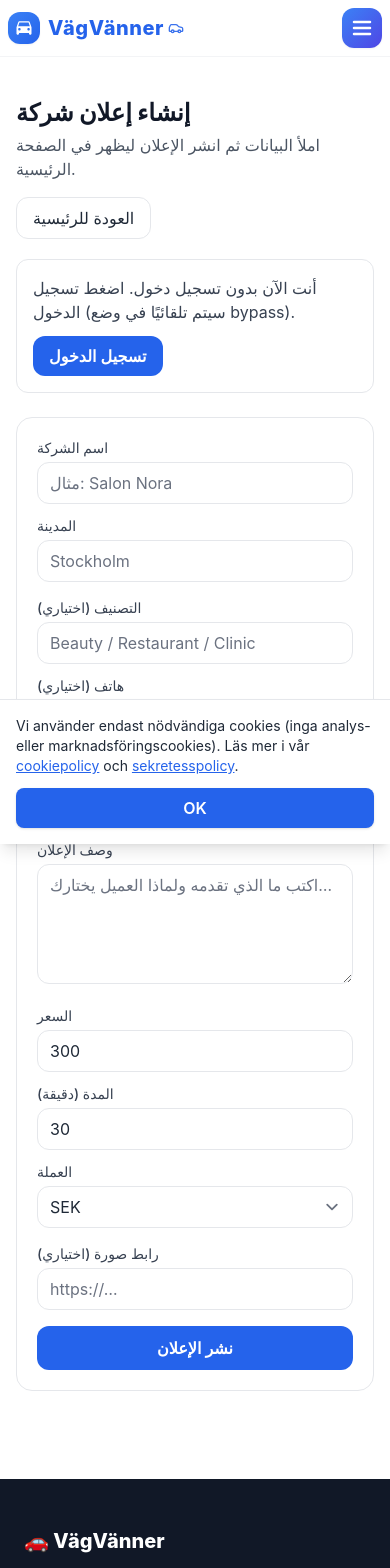
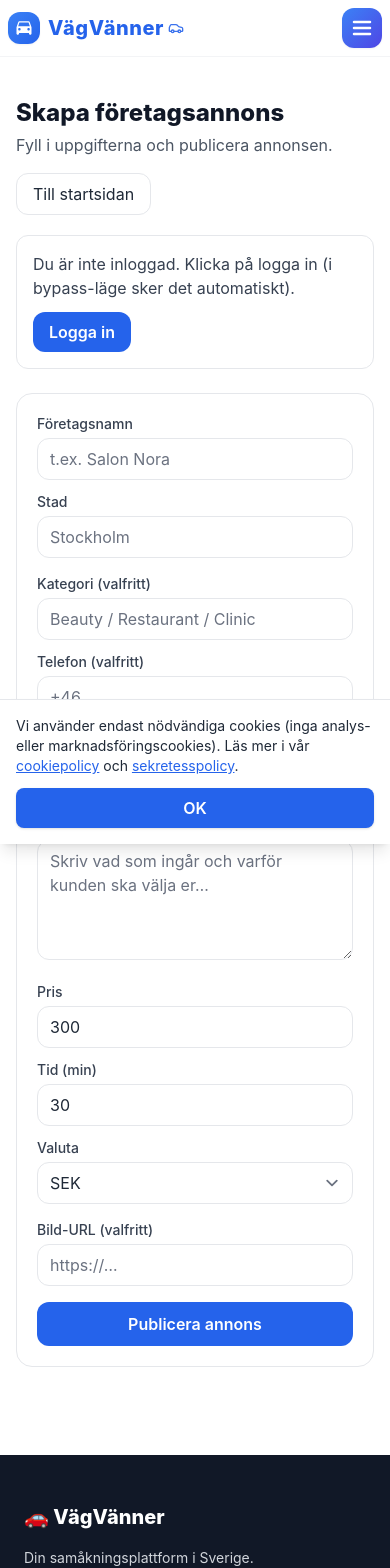
Before and after one commit to codecsverige/foretag, a React (Create React App) app: page /create-ride in a window 390 px wide. Shown: the top 1568 px of the page. Built offline with nearby package versions, Linux system fonts and the light colour scheme; no server answers.

Commit message:
fix: make ads create/home pages Swedish-only
Replaces remaining Arabic UI strings with Swedish on create-ad and home listing cards.

```diff
--- a/src/pages/CreateListing.jsx
+++ b/src/pages/CreateListing.jsx
@@ -9,7 +9,7 @@ export default function CreateListing() {
   const { user } = useAuth();
   const navigate = useNavigate();
 
-  const pageTitle = useMemo(() => "Skapa annons", []);
+  const pageTitle = useMemo(() => "Skapa företagsannons", []);
 
   const [companyName, setCompanyName] = useState("");
   const [city, setCity] = useState("");
@@ -42,9 +42,9 @@ export default function CreateListing() {
       return;
     }
 
-    if (!companyName.trim()) return setErr("اكتب اسم الشركة");
-    if (!city.trim()) return setErr("اكتب المدينة");
-    if (!title.trim()) return setErr("اكتب عنوان الإعلان");
+    if (!companyName.trim()) return setErr("Ange företagsnamn");
+    if (!city.trim()) return setErr("Ange stad");
+    if (!title.trim()) return setErr("Ange annonstitel");
 
     setSaving(true);
     try {
@@ -80,26 +80,26 @@ export default function CreateListing() {
 
   return (
     <div className="max-w-3xl mx-auto px-4 py-6">
-      <PageMeta title={pageTitle} description="Skapa en annons för ditt företag och få bokningar." />
+      <PageMeta title={pageTitle} description="Skapa en annons för ditt företag." />
 
       <div className="flex items-start justify-between gap-4 flex-wrap">
         <div>
-          <h1 className="text-2xl md:text-3xl font-extrabold text-gray-900">إنشاء إعلان شركة</h1>
-          <p className="text-gray-600 mt-1">املأ البيانات ثم انشر الإعلان ليظهر في الصفحة الرئيسية.</p>
+          <h1 className="text-2xl md:text-3xl font-extrabold text-gray-900">Skapa företagsannons</h1>
+          <p className="text-gray-600 mt-1">Fyll i uppgifterna och publicera annonsen.</p>
         </div>
         <Link to="/" className="px-4 py-2 rounded-xl border border-gray-200 hover:bg-gray-50">
-          العودة للرئيسية
+          Till startsidan
         </Link>
       </div>
 
       {!user ? (
         <div className="mt-5 p-4 rounded-xl border border-gray-200 bg-white text-gray-700">
-          أنت الآن بدون تسجيل دخول. اضغط تسجيل الدخول (سيتم تلقائيًا في وضع bypass).
+          Du är inte inloggad. Klicka på logga in (i bypass-läge sker det automatiskt).
           <button
             onClick={handleLogin}
             className="mt-3 px-4 py-2 rounded-xl bg-blue-600 text-white font-semibold hover:bg-blue-700"
           >
-            تسجيل الدخول
+            Logga in
           </button>
         </div>
       ) : null}
@@ -107,10 +107,10 @@ export default function CreateListing() {
       {err ? <div className="mt-4 p-4 rounded-xl border border-red-200 bg-red-50 text-red-700">{err}</div> : null}
       {okId ? (
         <div className="mt-4 p-4 rounded-xl border border-green-200 bg-green-50 text-green-800">
-          تم نشر الإعلان! ID: <span className="font-mono text-xs">{okId}</span>
+          Annonsen är publicerad! ID: <span className="font-mono text-xs">{okId}</span>
           <div className="mt-2">
             <Link to="/" className="underline font-semibold">
-              شاهد الإعلان في الرئيسية
+              Se annonsen på startsidan
             </Link>
           </div>
         </div>
@@ -119,17 +119,17 @@ export default function CreateListing() {
       <form onSubmit={handleSubmit} className="mt-6 p-5 rounded-2xl border border-gray-200 bg-white space-y-4">
         <div className="grid grid-cols-1 md:grid-cols-2 gap-3">
           <div>
-            <label className="block text-sm font-medium text-gray-700">اسم الشركة</label>
+          <label className="block text-sm font-medium text-gray-700">Företagsnamn</label>
             <input
               value={companyName}
               onChange={(e) => setCompanyName(e.target.value)}
               className="mt-1 w-full px-3 py-2 rounded-xl border border-gray-200"
-              placeholder="مثال: Salon Nora"
+              placeholder="t.ex. Salon Nora"
               required
             />
           </div>
           <div>
-            <label className="block text-sm font-medium text-gray-700">المدينة</label>
+          <label className="block text-sm font-medium text-gray-700">Stad</label>
             <input
               value={city}
               onChange={(e) => setCity(e.target.value)}
@@ -142,7 +142,7 @@ export default function CreateListing() {
 
         <div className="grid grid-cols-1 md:grid-cols-2 gap-3">
           <div>
-            <label className="block text-sm font-medium text-gray-700">التصنيف (اختياري)</label>
+            <label className="block text-sm font-medium text-gray-700">Kategori (valfritt)</label>
             <input
               value={category}
               onChange={(e) => setCategory(e.target.value)}
@@ -151,7 +151,7 @@ export default function CreateListing() {
             />
           </div>
           <div>
-            <label className="block text-sm font-medium text-gray-700">هاتف (اختياري)</label>
+            <label className="block text-sm font-medium text-gray-700">Telefon (valfritt)</label>
             <input
               value={phone}
               onChange={(e) => setPhone(e.target.value)}
@@ -162,29 +162,29 @@ export default function CreateListing() {
         </div>
 
         <div>
-          <label className="block text-sm font-medium text-gray-700">عنوان الإعلان</label>
+          <label className="block text-sm font-medium text-gray-700">Annonstitel</label>
           <input
             value={title}
             onChange={(e) => setTitle(e.target.value)}
             className="mt-1 w-full px-3 py-2 rounded-xl border border-gray-200"
-            placeholder="مثال: Klippning + Styling"
+            placeholder="t.ex. Klippning + Styling"
             required
           />
         </div>
 
         <div>
-          <label className="block text-sm font-medium text-gray-700">وصف الإعلان</label>
+          <label className="block text-sm font-medium text-gray-700">Beskrivning</label>
           <textarea
             value={description}
             onChange={(e) => setDescription(e.target.value)}
             className="mt-1 w-full px-3 py-2 rounded-xl border border-gray-200 min-h-[120px]"
-            placeholder="اكتب ما الذي تقدمه ولماذا العميل يختارك…"
+            placeholder="Skriv vad som ingår och varför kunden ska välja er…"
           />
         </div>
 
         <div className="grid grid-cols-1 md:grid-cols-3 gap-3">
           <div>
-            <label className="block text-sm font-medium text-gray-700">السعر</label>
+            <label className="block text-sm font-medium text-gray-700">Pris</label>
             <input
               type="number"
               value={price}
@@ -194,7 +194,7 @@ export default function CreateListing() {
             />
           </div>
           <div>
-            <label className="block text-sm font-medium text-gray-700">المدة (دقيقة)</label>
+            <label className="block text-sm font-medium text-gray-700">Tid (min)</label>
             <input
               type="number"
               value={durationMin}
@@ -204,7 +204,7 @@ export default function CreateListing() {
             />
           </div>
           <div>
-            <label className="block text-sm font-medium text-gray-700">العملة</label>
+            <label className="block text-sm font-medium text-gray-700">Valuta</label>
             <select
               value={currency}
               onChange={(e) => setCurrency(e.target.value)}
@@ -217,7 +217,7 @@ export default function CreateListing() {
         </div>
 
         <div>
-          <label className="block text-sm font-medium text-gray-700">رابط صورة (اختياري)</label>
+          <label className="block text-sm font-medium text-gray-700">Bild-URL (valfritt)</label>
           <input
             value={imageUrl}
             onChange={(e) => setImageUrl(e.target.value)}
@@ -231,7 +231,7 @@ export default function CreateListing() {
           disabled={saving}
           className="w-full px-4 py-2.5 rounded-xl bg-blue-600 text-white font-semibold hover:bg-blue-700 disabled:opacity-60 disabled:cursor-not-allowed"
         >
-          {saving ? "ينشر…" : "نشر الإعلان"}
+          {saving ? "Publicerar…" : "Publicera annons"}
         </button>
       </form>
     </div>
--- a/src/pages/SearchDynamic.jsx
+++ b/src/pages/SearchDynamic.jsx
@@ -71,7 +71,7 @@ function ListingCard({ item }) {
         {item.description ? (
           <p className="mt-3 text-sm text-gray-600 line-clamp-2">{item.description}</p>
         ) : (
-          <p className="mt-3 text-sm text-gray-500 line-clamp-2">اضغط لإنشاء حجوزات (سيتم ربط الحجز بعد ذلك).</p>
+          <p className="mt-3 text-sm text-gray-500 line-clamp-2">Klicka för att boka (kopplas in i nästa steg).</p>
         )}
       </div>
     </div>
@@ -120,21 +120,21 @@ export default function SearchDynamic() {
 
   return (
     <div className="max-w-7xl mx-auto px-4 py-6">
-      <PageMeta title="Hem" description="إعلانات الشركات والخدمات" />
+      <PageMeta title="Hem" description="Företagsannonser och tjänster" />
 
       <HeroSection />
       <SEOSection />
 
       <div className="mt-4 flex items-start justify-between gap-4 flex-wrap">
         <div>
-          <h2 className="text-xl md:text-2xl font-extrabold text-gray-900">إعلانات الشركات</h2>
-          <p className="text-gray-600 mt-1">هذه هي الإعلانات التي تنشئها من صفحة إنشاء الإعلان.</p>
+          <h2 className="text-xl md:text-2xl font-extrabold text-gray-900">Företagsannonser</h2>
+          <p className="text-gray-600 mt-1">Här visas annonserna som skapas via “Erbjud resa” (nu företagsannons).</p>
         </div>
         <Link
           to="/create-ride"
           className="inline-flex items-center justify-center px-4 py-2 rounded-xl bg-gray-900 text-white font-semibold hover:bg-gray-800 transition"
         >
-          إنشاء إعلان
+          Skapa annons
         </Link>
       </div>
 
@@ -149,11 +149,11 @@ export default function SearchDynamic() {
           />
         </div>
         <div className="md:col-span-2">
-          <label className="block text-sm font-medium text-gray-700">بحث</label>
+          <label className="block text-sm font-medium text-gray-700">Sök</label>
           <input
             value={text}
             onChange={(e) => setText(e.target.value)}
-            placeholder="ابحث عن خدمة أو شركة…"
+            placeholder="Sök tjänst eller företag…"
             className="mt-1 w-full px-3 py-2 rounded-xl border border-gray-200"
           />
         </div>
@@ -164,7 +164,7 @@ export default function SearchDynamic() {
 
       {!loading && !err && filtered.length === 0 ? (
         <div className="mt-6 p-4 rounded-xl border border-gray-200 bg-white text-gray-700">
-          لا توجد إعلانات بعد. أنشئ إعلانًا من زر "إنشاء إعلان".
+          Inga annonser ännu. Skapa en annons via knappen ovan.
         </div>
       ) : null}
 
```
